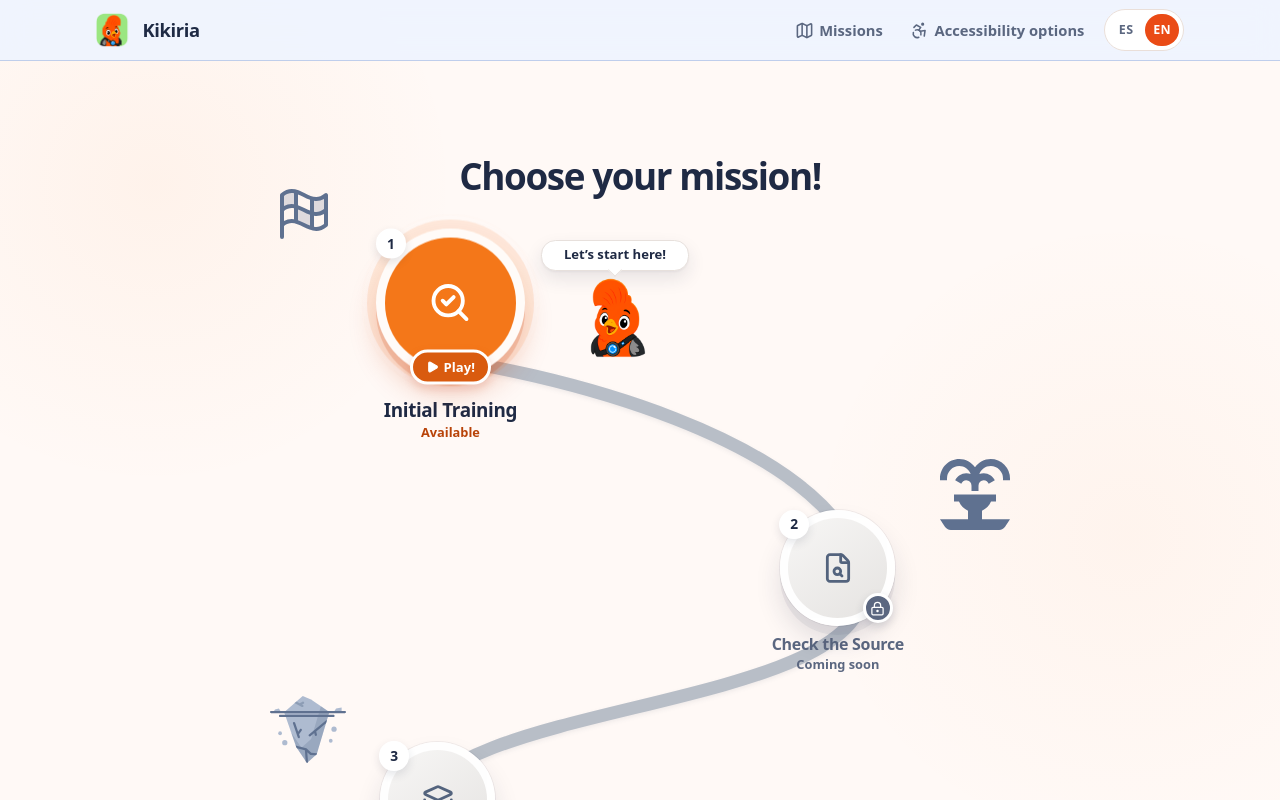
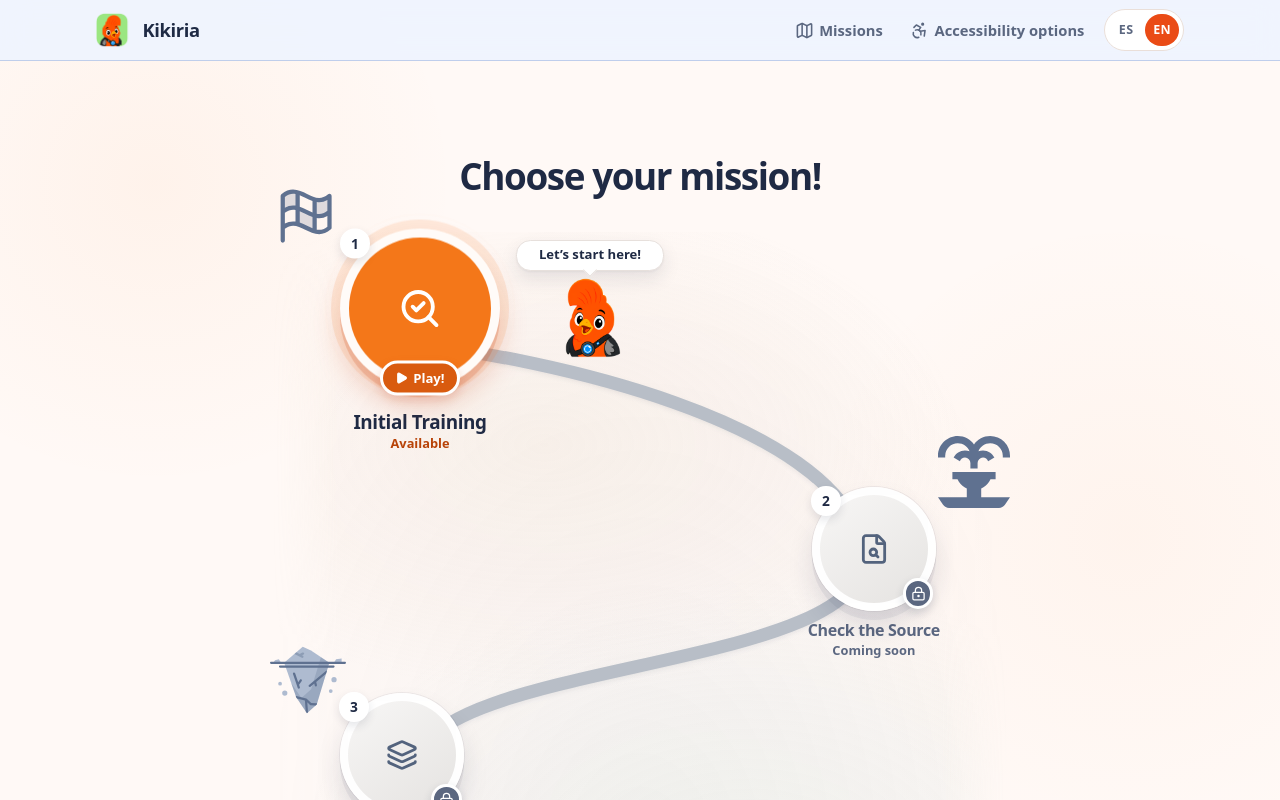
Before and after one commit to Faxeclon/mil-game, a Next.js app: page /en/worlds in a window 1280 px wide. Shown: the top 800 px of the page. Built offline with nearby package versions, Linux system fonts and the light colour scheme.

Commit message:
fix: improve mission map responsive layout

```diff
--- a/src/components/MissionMap.module.css
+++ b/src/components/MissionMap.module.css
@@ -1,4 +1,4 @@
-/* A compact game-level path: scenery first, the route next, levels last. */
+/* A compact game-level path: backdrop first, the route next, levels last. */
 
 .map {
   --m-ink: #1f2a44;
@@ -52,6 +52,33 @@
   min-width: 0;
   position: relative;
   isolation: isolate;
+}
+
+.environment {
+  position: absolute;
+  z-index: 0;
+  inset: 0;
+  display: none;
+  overflow: hidden;
+  pointer-events: none;
+}
+
+.environment::before {
+  width: min(96%, 46rem);
+  position: absolute;
+  top: 0;
+  bottom: 0;
+  left: 50%;
+  display: block;
+  content: "";
+  background:
+    radial-gradient(ellipse 72% 25% at 37% 17%, rgb(222 203 181 / 17%) 0, rgb(222 203 181 / 9%) 45%, transparent 79%),
+    radial-gradient(ellipse 76% 29% at 64% 51%, rgb(179 214 203 / 15%) 0, rgb(179 214 203 / 8%) 46%, transparent 80%),
+    radial-gradient(ellipse 74% 27% at 42% 84%, rgb(185 201 219 / 16%) 0, rgb(185 201 219 / 8%) 47%, transparent 80%),
+    radial-gradient(ellipse 78% 68% at 50% 51%, rgb(150 166 182 / 8%) 0, transparent 79%);
+  -webkit-mask-image: linear-gradient(to right, transparent 0%, #000 9%, #000 91%, transparent 100%);
+  mask-image: linear-gradient(to right, transparent 0%, #000 9%, #000 91%, transparent 100%);
+  transform: translateX(-50%);
 }
 
 .trail {
@@ -136,7 +163,7 @@
 }
 
 .trail {
-  z-index: 1;
+  z-index: 2;
   filter: drop-shadow(0 2px 2px rgb(31 42 68 / 7%));
 }
 
@@ -162,6 +189,7 @@
 
 .path {
   position: relative;
+  z-index: 3;
   display: grid;
   gap: clamp(2.55rem, 8vw, 4.25rem);
   padding: 0;
@@ -192,7 +220,7 @@
 .nodeStage {
   min-width: 0;
   position: relative;
-  z-index: 2;
+  z-index: 1;
   display: grid;
 }
 
@@ -354,7 +382,7 @@
 /* One guide unit is anchored to whichever level is currently open. */
 .guide {
   position: absolute;
-  z-index: 3;
+  z-index: 2;
   display: grid;
   justify-items: center;
   gap: 0.35rem;
@@ -485,18 +513,26 @@
 }
 
 @media (min-width: 700px) {
+  .environment {
+    display: block;
+  }
+
   .trail .routeSegment {
     stroke-width: 13;
   }
 
+  .path {
+    gap: 2.75rem;
+  }
+
   .step:nth-child(odd) {
-    --step-node-offset: clamp(1.1rem, 12vw, 7.5rem);
+    --step-node-offset: 5rem;
 
     padding-left: var(--step-node-offset);
   }
 
   .step:nth-child(even) {
-    --step-node-offset: clamp(1.1rem, 12vw, 7.5rem);
+    --step-node-offset: 5rem;
 
     padding-right: var(--step-node-offset);
   }
@@ -510,21 +546,21 @@
   }
 
   .markerTraining {
-    width: clamp(3.75rem, 5vw, 4.5rem);
+    width: 4rem;
   }
 
   .markerSource,
   .markerShare {
-    width: clamp(4rem, 5.5vw, 4.75rem);
+    width: 4.25rem;
   }
 
   .markerContext {
-    width: clamp(4.25rem, 6vw, 5rem);
+    width: 4.5rem;
   }
 
   .markerVoices,
   .markerVideos {
-    width: clamp(3.5rem, 4.5vw, 4.25rem);
+    width: 3.75rem;
   }
 
   .guideAtLeftNode {
@@ -544,6 +580,44 @@
   .guideTip {
     width: 9.25rem;
   }
+}
+
+@media (min-width: 1100px) {
+  .path {
+    gap: 2.1rem;
+  }
+
+  .step:nth-child(odd),
+  .step:nth-child(even) {
+    --step-node-offset: 5.25rem;
+  }
+
+  .orb {
+    width: 7.75rem;
+  }
+
+  .available {
+    --guide-orb-size: 10rem;
+  }
+
+  .markerTraining {
+    width: 4.25rem;
+  }
+
+  .markerSource,
+  .markerShare {
+    width: 4.5rem;
+  }
+
+  .markerContext {
+    width: 4.75rem;
+  }
+
+  .markerVoices,
+  .markerVideos {
+    width: 4rem;
+  }
+
 }
 
 @media (prefers-reduced-motion: reduce) {
--- a/src/components/MissionMap.tsx
+++ b/src/components/MissionMap.tsx
@@ -87,6 +87,7 @@ export function MissionMap({ missions, labels }: MissionMapProps) {
       <p className={styles.greeting}>{labels.greeting}</p>
 
       <div className={styles.journey}>
+        <MapEnvironment />
         <MissionTrail missions={missions} />
         <ol aria-label={labels.mapAria} className={styles.path}>
           {missions.map((mission, index) => {
@@ -145,6 +146,10 @@ export function MissionMap({ missions, labels }: MissionMapProps) {
       </div>
     </div>
   );
+}
+
+function MapEnvironment() {
+  return <div aria-hidden="true" className={styles.environment} />;
 }
 
 function MissionTrail({ missions }: Pick<MissionMapProps, "missions">) {
```
